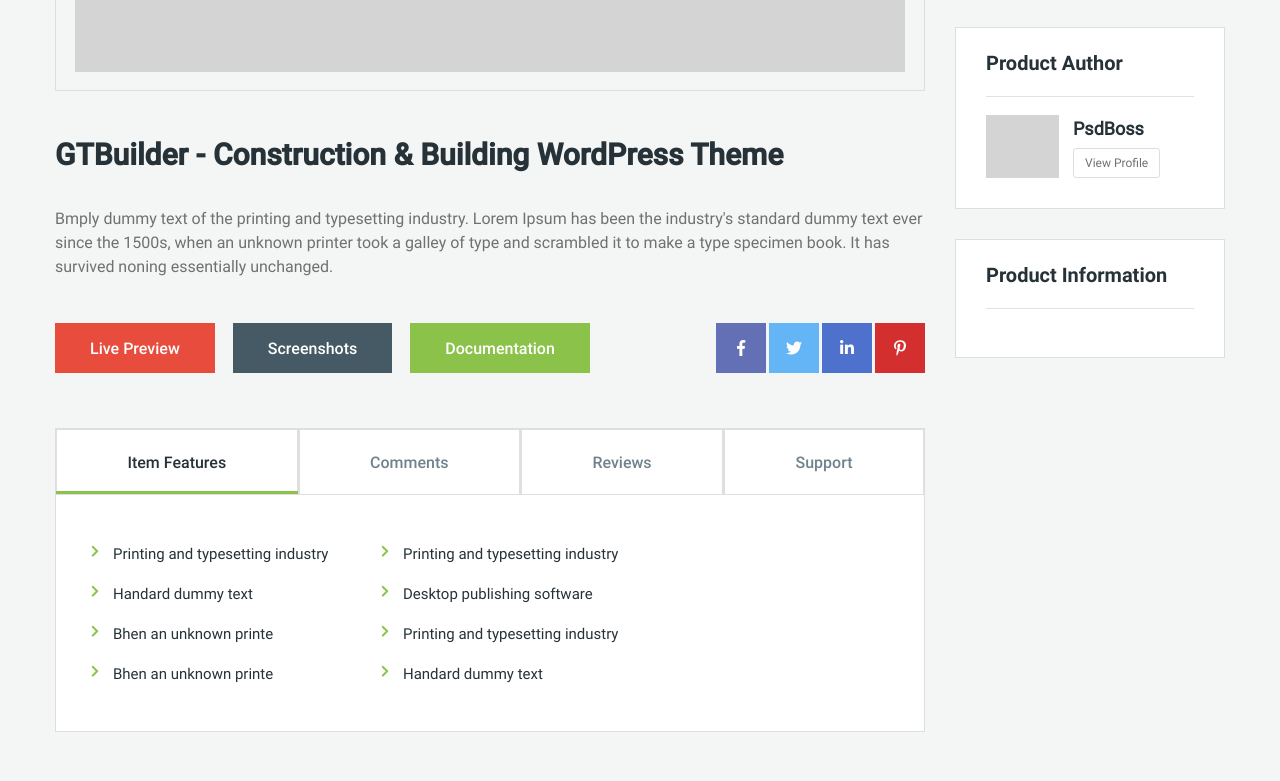
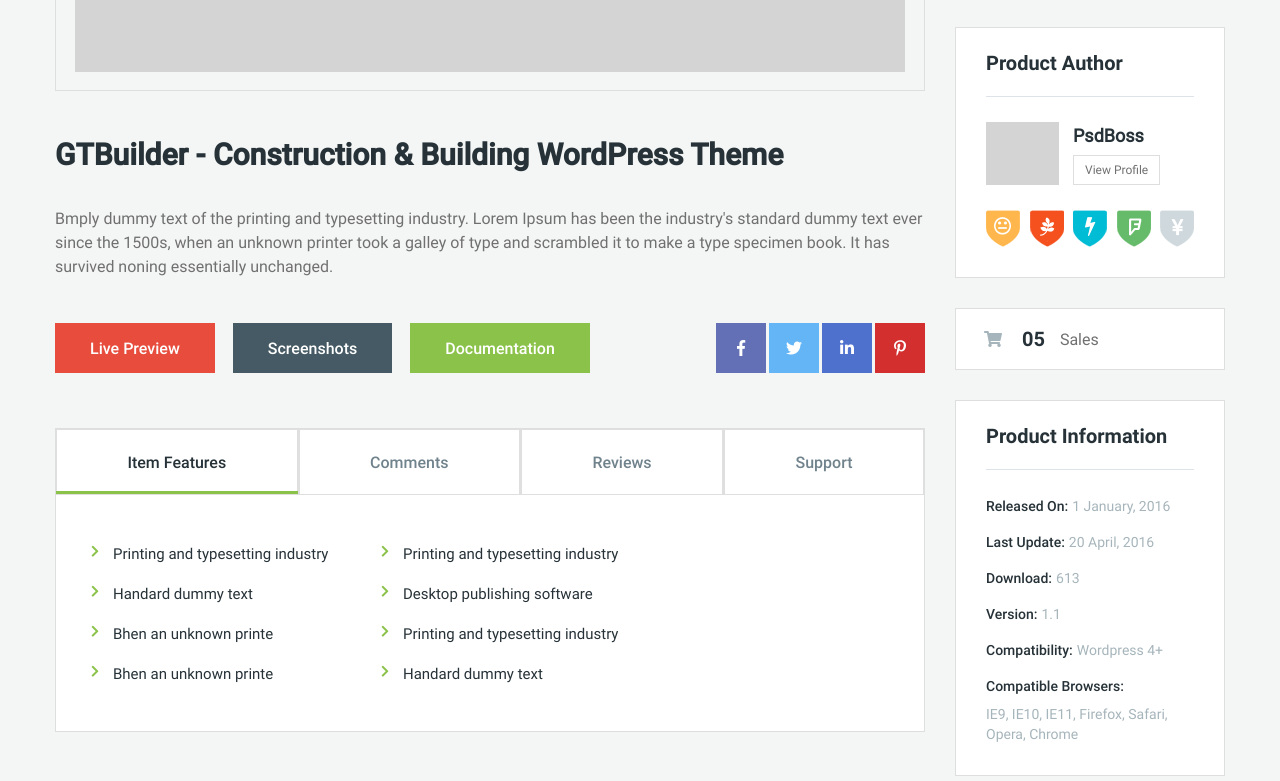
Before and after one commit to avnicolaevich/easycode-store, a website: page app/product-details.html in a window 1280 px wide. Shown: the part 872-1653 px from the top of the page. Drawn offline with nearby package versions, Linux system fonts and the light colour scheme.

Commit message:
fix aside styles detail page

```diff
--- a/app/css/style.css
+++ b/app/css/style.css
@@ -718,6 +718,10 @@
 	padding-right: 10px;
 	padding-left: 10px;
 }
+.aside-author {
+	margin-top: 25px;
+	margin-bottom: 25px;
+}
 .aside-author-info {
 	display: -webkit-box;
 	display: -webkit-flex;
@@ -746,6 +750,48 @@
 	font-size: 0.75rem;
 	color: #707070;
 	padding: 7px 11px 9px;
+	-webkit-border-radius: 0;
+	   -moz-border-radius: 0;
+	        border-radius: 0;
+}
+.aside-author-flag {
+	-webkit-box-pack: justify;
+	-webkit-justify-content: space-between;
+	   -moz-box-pack: justify;
+	    -ms-flex-pack: justify;
+	        justify-content: space-between;
+}
+.product-sales-quantity > i {
+	color: #a6b5bb;
+	margin-right: 20px;
+}
+.product-sales-quantity .quantity-title {
+	font-family: 'robotobold', sans-serif;
+	font-size: 1.25rem;
+	color: #263238;
+	margin-right: 15px;
+	line-height: 1em;
+}
+.product-sales-quantity span {
+	color: #707070;
+}
+.aside-section.quantity {
+	padding: 18px 28px;
+}
+.product-information span {
+	display: inline-block;
+}
+.product-information-main {
+	font-family: 'robotomedium', sans-serif;
+	font-size: 0.875rem;
+	color: #263238;
+	line-height: 36px;
+}
+.product-information-description {
+	font-size: 0.875rem;
+	color: #a6b5bb;
+	line-height: 20px;
+	min-width: 50%;
 }
 /* product details end */
 /* product tabs start */
--- a/app/product-details.html
+++ b/app/product-details.html
@@ -433,13 +433,47 @@
 										<h5 class="more-product-author">PsdBoss</h5>
 										<a href="#" class="btn view-btn border-grey">View Profile</a>
 									</div>
+									<!-- /.aside-author-info -->
 								</div>
 								<!-- /.aside-author -->
+								<ul class="aside-author-flag d-flex align-items-center">
+									<li><a href="#"><img src="img/gerb-1.png" alt=""></a></li>
+									<li><a href="#"><img src="img/gerb-2.png" alt=""></a></li>
+									<li><a href="#"><img src="img/gerb-3.png" alt=""></a></li>
+									<li><a href="#"><img src="img/gerb-4.png" alt=""></a></li>
+									<li><a href="#"><img src="img/gerb-5.png" alt=""></a></li>
+								</ul>
+								<!-- /.d-flex align-items-center -->
+							</div>
+							<!-- /.aside-section bg-white border-grey -->
+							<div class="aside-section bg-white border-grey quantity">
+								<div class="product-sales-quantity d-flex align-items-center">
+									<i class="fas fa-shopping-cart"></i>
+									<h3 class="quantity-title">05</h3>
+									<!-- /.aside-title -->
+									<span>Sales</span>
+								</div>
+								<!-- /.product-sales-quantity -->
 							</div>
 							<!-- /.aside-section bg-white border-grey -->
 							<div class="aside-section bg-white border-grey">
 								<h3 class="aside-title">Product Information</h3>
 								<!-- /.aside-title -->
+								<div class="product-information">
+									<span class="product-information-main">Released On:</span>
+									<span class="product-information-description">1 January, 2016</span>
+									<span class="product-information-main">Last Update:</span>
+									<span class="product-information-description">20 April, 2016</span>
+									<span class="product-information-main">Download:</span>
+									<span class="product-information-description">613</span>
+									<span class="product-information-main">Version:</span>
+									<span class="product-information-description">1.1</span>
+									<span class="product-information-main">Compatibility:</span>
+									<span class="product-information-description">Wordpress 4+</span>
+									<span class="product-information-main">Compatible Browsers:</span>
+									<span class="product-information-description">IE9, IE10, IE11, Firefox, Safari,  Opera, Chrome</span>
+								</div>
+								<!-- /.product-information -->
 							</div>
 							<!-- /.aside-section bg-white border-grey -->
 						</aside>
--- a/src/css/style.css
+++ b/src/css/style.css
@@ -673,6 +673,10 @@
 	padding-right: 10px;
 	padding-left: 10px;
 }
+.aside-author {
+	margin-top: 25px;
+	margin-bottom: 25px;
+}
 .aside-author-info {
 	display: flex;
 	flex-direction: column;
@@ -687,6 +691,42 @@
 	font-size: 0.75rem;
 	color: #707070;
 	padding: 7px 11px 9px;
+	border-radius: 0;
+}
+.aside-author-flag {
+	justify-content: space-between;
+}
+.product-sales-quantity > i {
+	color: #a6b5bb;
+	margin-right: 20px;
+}
+.product-sales-quantity .quantity-title {
+	font-family: 'robotobold', sans-serif;
+	font-size: 1.25rem;
+	color: #263238;
+	margin-right: 15px;
+	line-height: 1em;
+}
+.product-sales-quantity span {
+	color: #707070;
+}
+.aside-section.quantity {
+	padding: 18px 28px;
+}
+.product-information span {
+	display: inline-block;
+}
+.product-information-main {
+	font-family: 'robotomedium', sans-serif;
+	font-size: 0.875rem;
+	color: #263238;
+	line-height: 36px;
+}
+.product-information-description {
+	font-size: 0.875rem;
+	color: #a6b5bb;
+	line-height: 20px;
+	min-width: 50%;
 }
 /* product details end */
 /* product tabs start */
```
Also changed, not shown: app/css/style.min.css, app/img/gerb-2.png (added), app/img/gerb-3.png (added), app/img/gerb-4.png (added), app/img/gerb-5.png (added).
